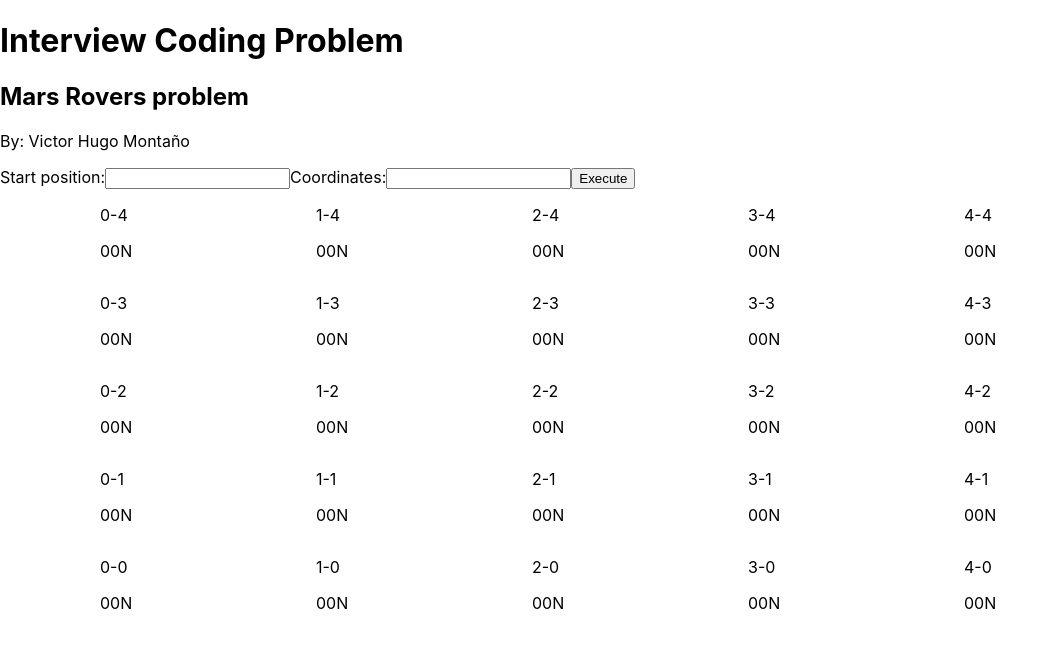
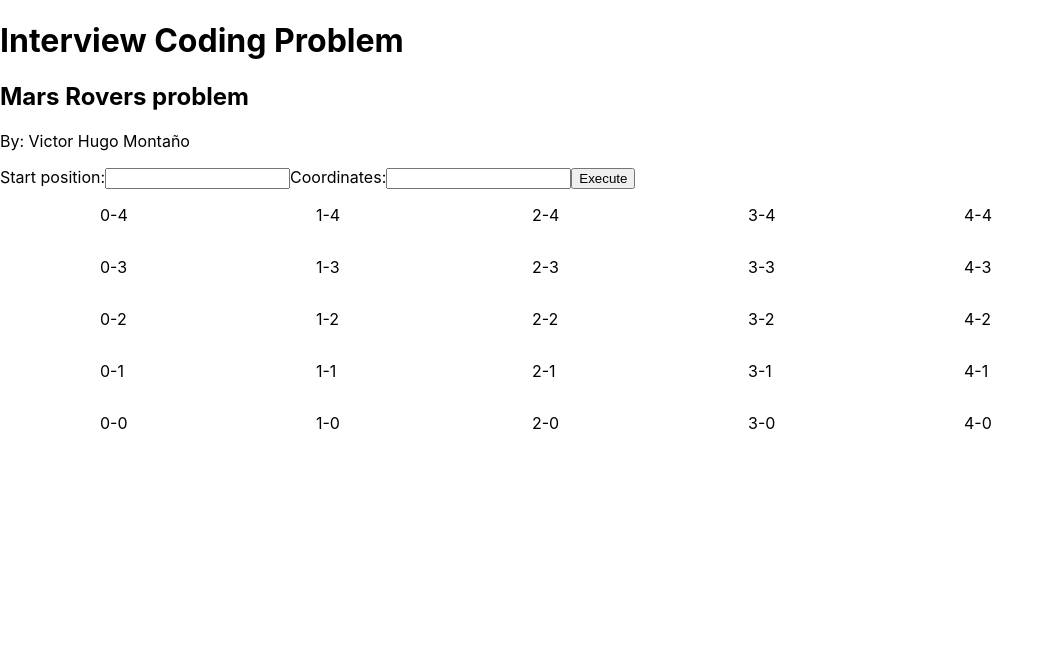
Before and after one commit to victorhm2011/BolivianDev-Exercise-VictorMontano, a React (Create React App) app in the folder mars-rovers/: page / in a window 1280 px wide. Shown: the top 648 px of the page, without its empty margins (0-1057 px from the left). Built offline with nearby package versions, Linux system fonts and the light colour scheme.

Commit message:
[FEA-001]: Add fuction to transform coordinates

```diff
--- a/mars-rovers/src/mars/Mars.js
+++ b/mars-rovers/src/mars/Mars.js
@@ -14,6 +14,10 @@ function Mars({coordinates}) {
     let cellCoordinates = '0-0';
     let direcction = 'N';
 
+    function transformCoordinates() {
+        cellCoordinates = coordinates[0] + '-' + coordinates[2];
+        direcction = coordinates[1];
+    }
 
 
     return (
@@ -23,7 +27,7 @@ function Mars({coordinates}) {
                     cells.map(cell => (
                         <div className="mars-container_cell-container">
                             <p>{cell}</p>
-                            <p>{coordinates}</p>
+
                         </div>
                     ))
                 }
```
